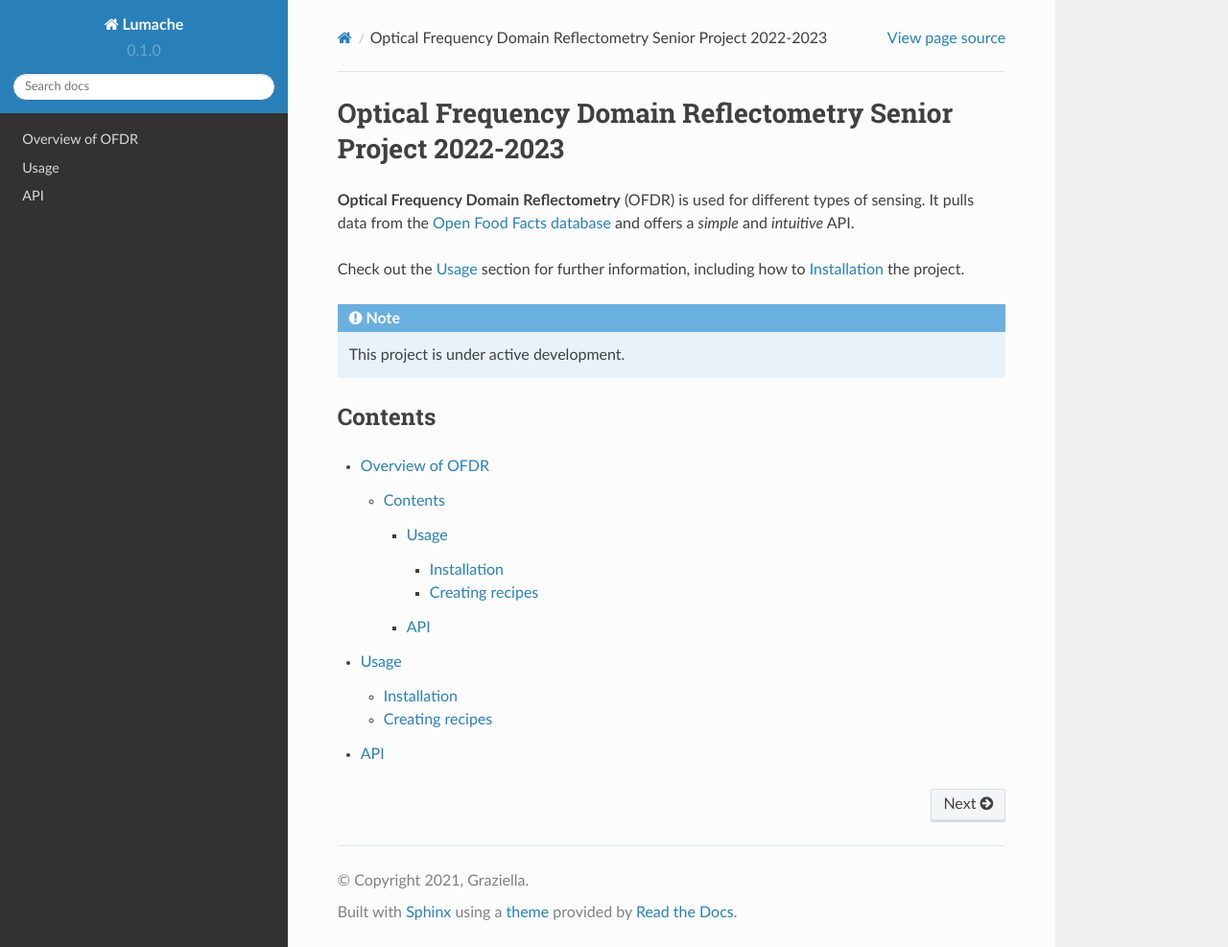
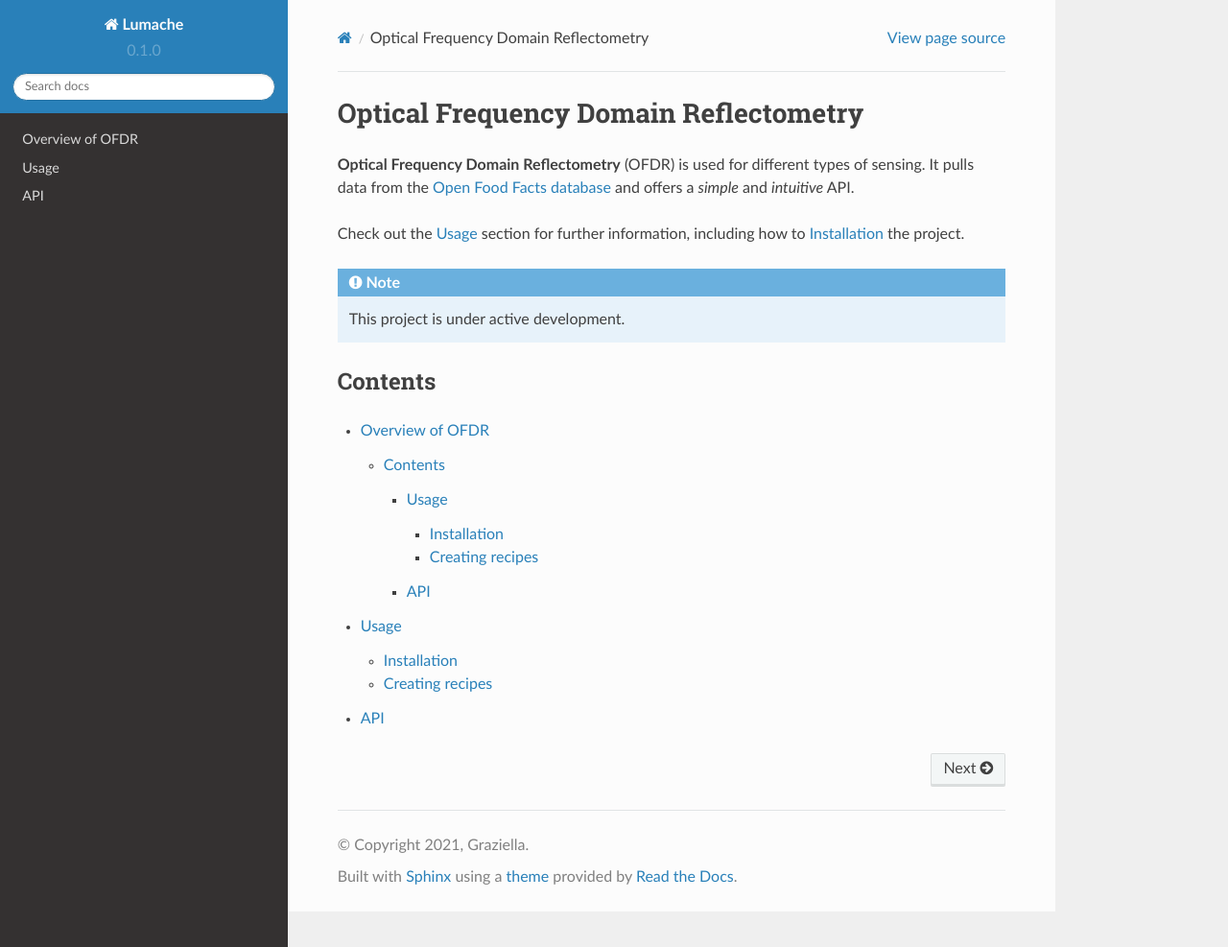
Before and after one commit to wattsjake/OFDR, a Sphinx documentation site: the page built from docs/source/index.rst, in a window 1280 px wide and 987 px high. Shown: the whole window at 96% size. Built offline with Sphinx 7.4.7 and the Read the Docs theme 2.0.0, drawn with Linux system fonts in a browser that asks for light colours.

Commit message:
deleted year

```diff
--- a/docs/source/index.rst
+++ b/docs/source/index.rst
@@ -1,4 +1,4 @@
-Optical Frequency Domain Reflectometry Senior Project 2022-2023
+Optical Frequency Domain Reflectometry
 ===================================
 
 **Optical Frequency Domain Reflectometry** (OFDR) is used for different types of sensing.
```
